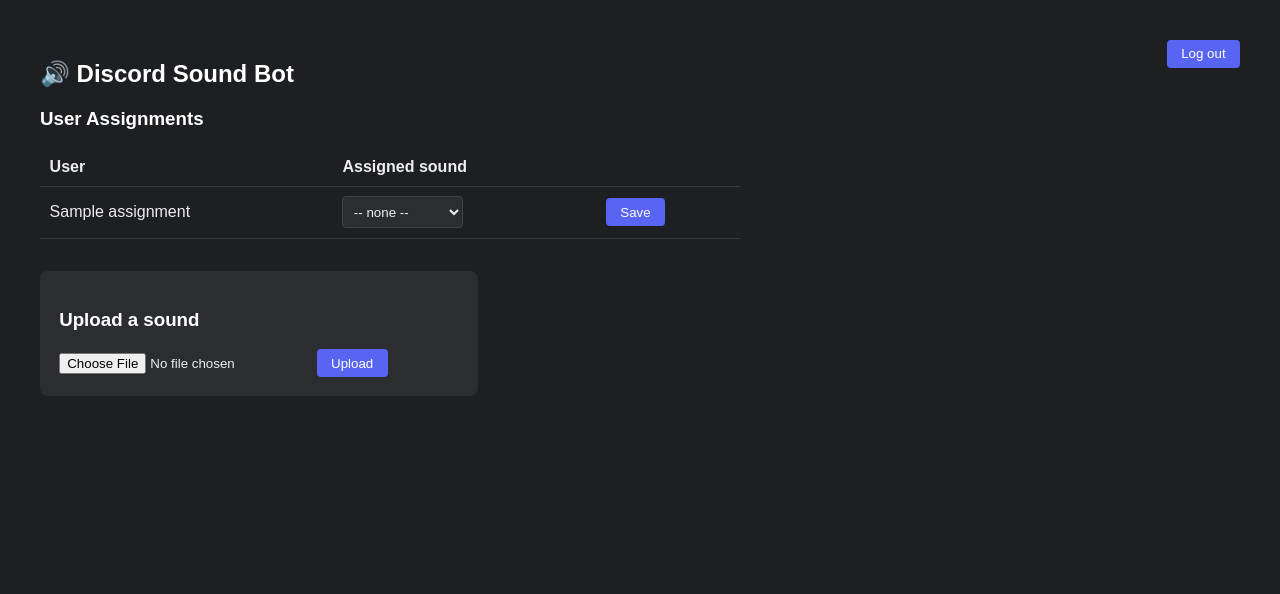
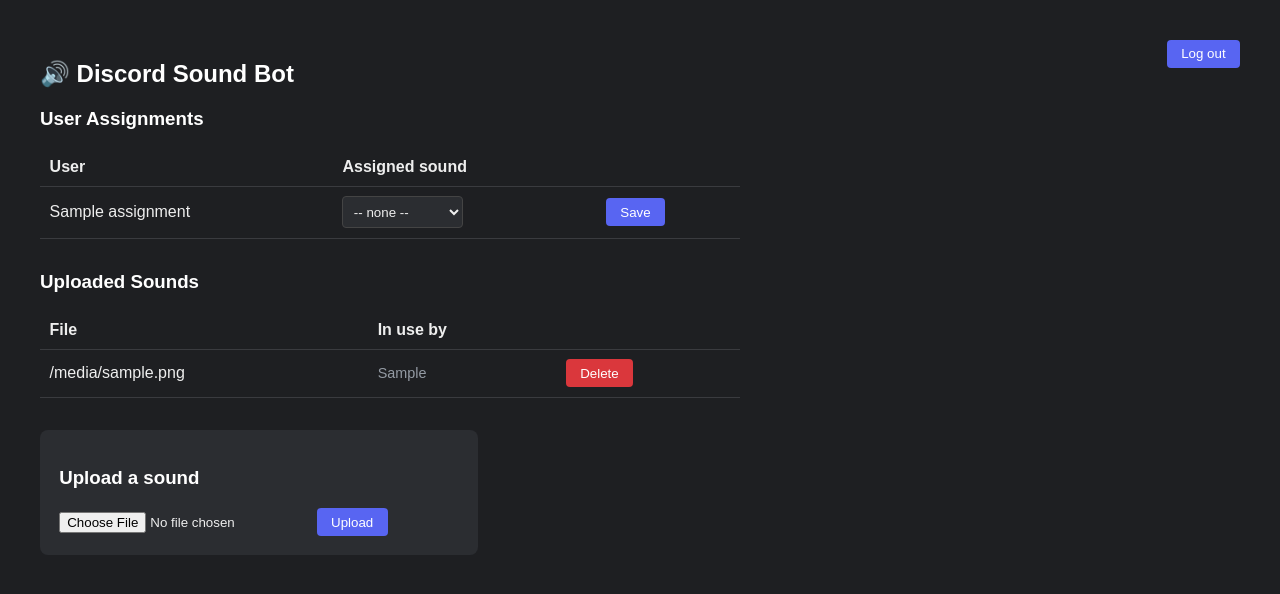
Before and after one commit to wraithmain1/discord-soundbot, a FastAPI app: template bot/templates/dashboard.html in a window 1280 px wide. Shown: the top 594 px of the page. Run offline with FastAPI, Linux system fonts and the light colour scheme; the template is opened without the code that fills it: most values are stand-ins (such as "Sample title", 1, 10 or a date in 2020).

Commit message:
Add sound list and delete

```diff
--- a/bot/templates/dashboard.html
+++ b/bot/templates/dashboard.html
@@ -6,16 +6,19 @@
     <style>
         body { font-family: sans-serif; background: #1e1f22; color: #eee; padding: 2rem; }
         h2, h3 { color: #fff; }
-        table { border-collapse: collapse; width: 100%; max-width: 700px; }
+        table { border-collapse: collapse; width: 100%; max-width: 700px; margin-bottom: 2rem; }
         th, td { text-align: left; padding: 0.6rem; border-bottom: 1px solid #3a3b3f; }
         select { padding: 0.4rem; background: #2b2d31; color: #eee; border: 1px solid #444; border-radius: 4px; }
         input[type=file] { color: #eee; }
         button { padding: 0.4rem 0.9rem; background: #5865f2; color: white; border: none;
                  border-radius: 4px; cursor: pointer; }
         button:hover { background: #4752c4; }
-        .upload-box { margin-top: 2rem; padding: 1.2rem; background: #2b2d31; border-radius: 8px; max-width: 400px; }
+        button.danger { background: #da373c; }
+        button.danger:hover { background: #a12d2d; }
+        .upload-box { margin-top: 0.5rem; padding: 1.2rem; background: #2b2d31; border-radius: 8px; max-width: 400px; }
         .logout-form { float: right; }
         .error { color: #f04747; }
+        .muted { color: #949ba4; font-size: 0.9em; }
         tr form { display: contents; }
     </style>
 </head>
@@ -53,6 +56,29 @@
         {% endif %}
     </table>
 
+    <h3>Uploaded Sounds</h3>
+    <table>
+        <tr><th>File</th><th>In use by</th><th></th></tr>
+        {% for s in sound_list %}
+        <tr>
+            <td>{{ s.filename }}</td>
+            <td class="muted">
+                {% if s.used_by %}{{ s.used_by | join(', ') }}{% else %}not assigned{% endif %}
+            </td>
+            <td>
+                <form method="post" action="/delete-sound"
+                      onsubmit="return confirm('Delete {{ s.filename }}? This also clears it from anyone it\'s assigned to.');">
+                    <input type="hidden" name="filename" value="{{ s.filename }}">
+                    <button type="submit" class="danger">Delete</button>
+                </form>
+            </td>
+        </tr>
+        {% endfor %}
+        {% if not sound_list %}
+        <tr><td colspan="3">No sounds uploaded yet.</td></tr>
+        {% endif %}
+    </table>
+
     <div class="upload-box">
         <h3>Upload a sound</h3>
         <form method="post" action="/upload" enctype="multipart/form-data">
--- a/bot/web.py
+++ b/bot/web.py
@@ -1,6 +1,7 @@
 """
-Web dashboard: a login-gated page for uploading mp3s and assigning them
-to Discord users. Runs in the same process/event loop as the bot.
+Web dashboard: a login-gated page for uploading mp3s, assigning them
+to Discord users, and deleting sounds that are no longer needed.
+Runs in the same process/event loop as the bot.
 """
 
 import os
@@ -69,17 +70,32 @@ async def dashboard(request: Request):
     members = bot_instance.get_member_list() if bot_instance else []
     sound_map = load_sound_map()
     SOUNDS_DIR.mkdir(parents=True, exist_ok=True)
-    sounds = sorted(p.name for p in SOUNDS_DIR.glob("*.mp3"))
+    sound_files = sorted(p.name for p in SOUNDS_DIR.glob("*.mp3"))
 
     assignments = [
         {"id": m["id"], "label": m["label"], "current": sound_map.get(m["id"], "")}
         for m in members
     ]
 
+    # For each sound file, list which member labels currently use it, so the
+    # sound list shows what's in use before someone deletes something by accident.
+    label_by_id = {m["id"]: m["label"] for m in members}
+    sounds = []
+    for filename in sound_files:
+        used_by = [
+            label_by_id[uid] for uid, fname in sound_map.items()
+            if fname == filename and uid in label_by_id
+        ]
+        sounds.append({"filename": filename, "used_by": used_by})
+
     return templates.TemplateResponse(
         request,
         "dashboard.html",
-        {"assignments": assignments, "sounds": sounds},
+        {
+            "assignments": assignments,
+            "sounds": sound_files,
+            "sound_list": sounds,
+        },
     )
 
 
@@ -105,6 +121,30 @@ async def upload_sound(request: Request, file: UploadFile = File(...)):
     return RedirectResponse("/", status_code=303)
 
 
+@app.post("/delete-sound")
+async def delete_sound(request: Request, filename: str = Form(...)):
+    if not _logged_in(request):
+        return RedirectResponse("/login", status_code=303)
+
+    safe_name = Path(filename).name  # guard against path traversal
+    target = SOUNDS_DIR / safe_name
+    if target.exists() and target.suffix.lower() == ".mp3":
+        target.unlink()
+
+    # Clean up any user assignments that pointed at the now-deleted file,
+    # so the dashboard doesn't show a "ghost" assignment.
+    sound_map = load_sound_map()
+    changed = False
+    for user_id in list(sound_map.keys()):
+        if sound_map[user_id] == safe_name:
+            del sound_map[user_id]
+            changed = True
+    if changed:
+        save_sound_map(sound_map)
+
+    return RedirectResponse("/", status_code=303)
+
+
 @app.post("/assign")
 async def assign_sound(request: Request, user_id: str = Form(...), sound_filename: str = Form("")):
     if not _logged_in(request):
```
